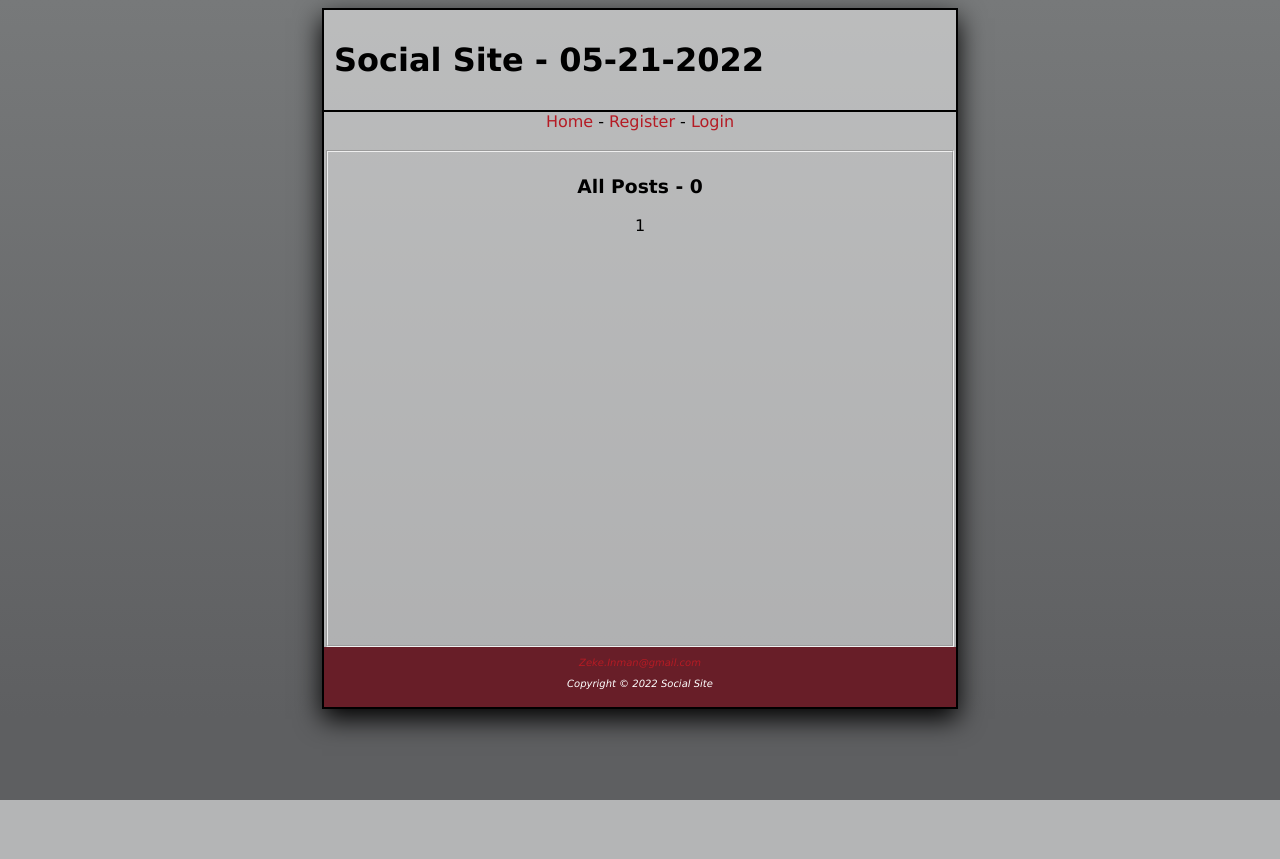
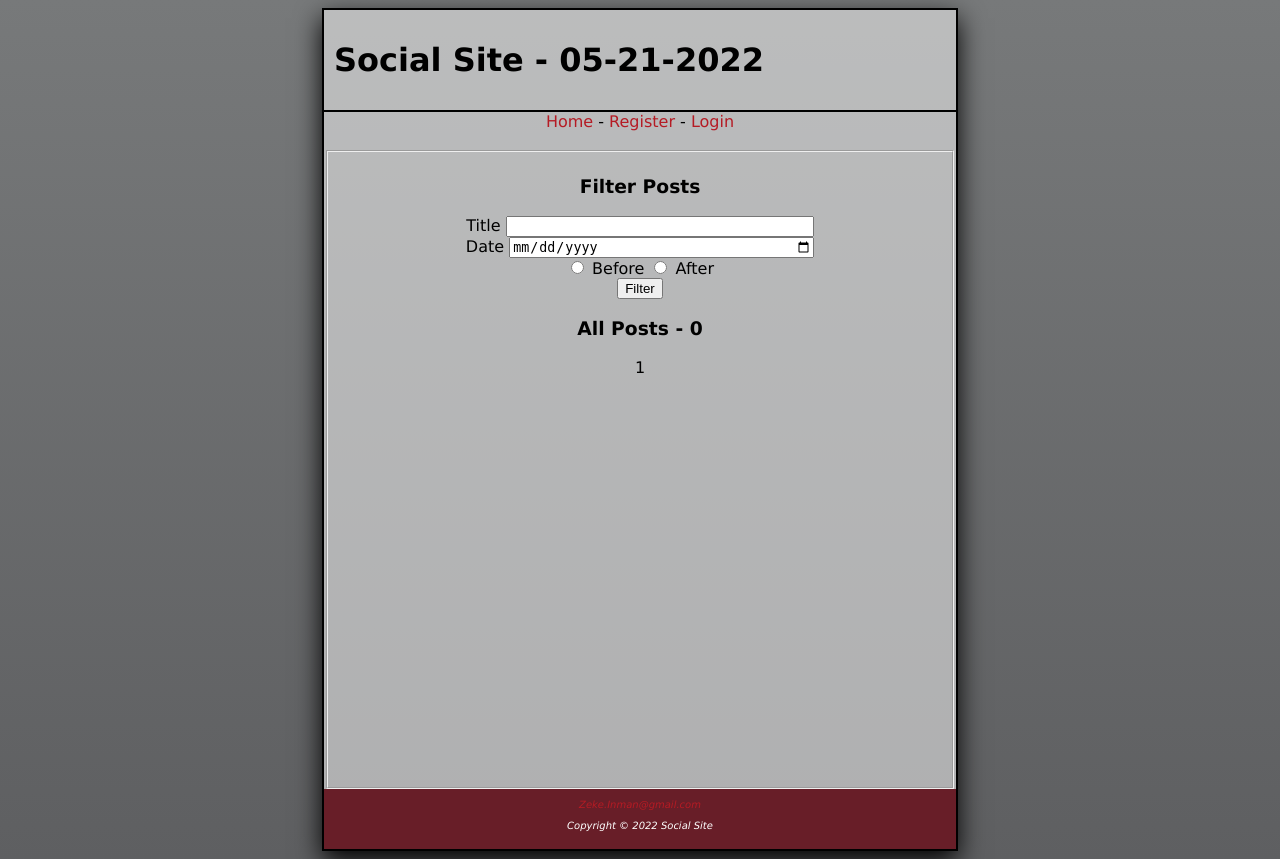
Before and after one commit to Zeke5399/SocialSite, a PHP site: page /register/ in a window 1280 px wide. Before the commit the page ends 800 px from the top, so only its background shows below. Run offline with PHP 8.4, Linux system fonts and the light colour scheme; tables that the repository leaves empty hold one stand-in row (values such as "Sample post"); some libraries are stand-ins or nearby versions.

Commit message:
Added Filters

```diff
--- a/db/postDB.php
+++ b/db/postDB.php
@@ -247,4 +247,98 @@
         return $resultCheck;
     }
 
+    public static function getPostsByFilter($title, $postDate, $beforeAfter) {
+        $method = null;
+        if ($beforeAfter == "before") {
+            $method = "<";
+        } elseif ($beforeAfter == "after") {
+            $method = ">";
+        }
+        $db = dbh::getDB();
+        $query = ('SELECT * FROM post');
+
+        if ($title != "" and $postDate != "") {
+            $query .= ' WHERE title LIKE :title AND postDate ' . $method . ' :postdate';
+            $title = "%" . $title . "%";
+        } elseif ($title != "") {
+            $query .= ' WHERE title LIKE :title';
+            $title = "%" . $title . "%";
+        } elseif ($postDate != "") {
+            $query .= ' WHERE postDate ' . $method . ' :postdate';
+        }
+
+        if ($beforeAfter == "after") {
+            $query .= ' ORDER BY postDate asc';
+        } else {
+            $query .= ' ORDER BY postDate desc';
+        }
+
+        $statement = $db->prepare($query);
+
+        if ($title != "") {
+            $statement->bindValue(':title', $title);
+        }
+        if ($postDate != "") {
+            $statement->bindValue(':postdate', $postDate);
+        }
+
+        try {
+            $statement->execute();
+        } catch (Exception $e) {
+            include('./errors/dbError.php');
+            exit();
+        }
+        $row = $statement->fetchAll();
+        $statement->closeCursor();
+        return $row;
+    }
+
+    public static function getPostsByFilterByPage($title, $postDate, $beforeAfter, $currentPage, $itemsPerPage) {
+        $fetchStart = ($currentPage - 1) * $itemsPerPage;
+        $method = null;
+        if ($beforeAfter == "before") {
+            $method = "<";
+        } elseif ($beforeAfter == "after") {
+            $method = ">";
+        }
+        $db = dbh::getDB();
+        $query = ('SELECT * FROM post');
+
+        if ($title != "" and $postDate != "") {
+            $query .= ' WHERE title LIKE :title AND postDate ' . $method . ' :postdate';
+            $title = "%" . $title . "%";
+        } elseif ($title != "") {
+            $query .= ' WHERE title LIKE :title';
+            $title = "%" . $title . "%";
+        } elseif ($postDate != "") {
+            $query .= ' WHERE postDate ' . $method . ' :postdate';
+        }
+
+        if ($beforeAfter == "after") {
+            $query .= ' ORDER BY postDate asc';
+        } else {
+            $query .= ' ORDER BY postDate desc';
+        }
+
+        $statement = $db->prepare($query);
+
+        if ($title != "") {
+            $statement->bindValue(':title', $title);
+        }
+        if ($postDate != "") {
+            $statement->bindValue(':postdate', $postDate);
+        }
+
+        try {
+            $statement->execute();
+        } catch (Exception $e) {
+            include('./errors/dbError.php');
+            exit();
+        }
+        $row = $statement->fetchAll();
+        $filteredRow = array_slice($row, $fetchStart, $itemsPerPage);
+        $statement->closeCursor();
+        return $filteredRow;
+    }
+
 }
--- a/index.php
+++ b/index.php
@@ -25,25 +25,7 @@
 switch ($action) {
 //this will be the default display page
     case 'welcome_page':
-        $posts = postDB::getAllPublicPosts();
-        $count = 0;
-        $itemsPerPage = 10;
-        $pageCount = 0;
-        $pages = 1;
-        $currentPage = filter_input(INPUT_GET, 'page');
-        if ($currentPage == null) {
-            $currentPage = 1;
-        }
-        //Determines how many pages are needed.
-        foreach ($posts as $post) {
-            $count += 1;
-            $pageCount += 1;
-            if ($pageCount >= $itemsPerPage) {
-                $pages += 1;
-                $pageCount = 0;
-            }
-        }
-        $filteredPosts = postDB::getAllPublicPostsByPage($currentPage, $itemsPerPage);
+        require ("./required/base-welcomepage-tabs.php");
         include('./view/welcome_page.php');
         break;
 
@@ -362,5 +344,42 @@
 
         include("./view/profileView.php");
         break;
+
+    case 'post-filter-action':
+        $filterMode = "yes";
+
+        $title = filter_input(INPUT_POST, 'title');
+        $postDate = filter_input(INPUT_POST, 'postdate');
+        $beforeAfter = filter_input(INPUT_POST, 'beforeafter');
+
+        $titleError = "";
+        $postdateError = "";
+        $beforeafterError = "";
+
+        require("./required/postfilterValidate.php");
+
+        $posts = postDB::getPostsByFilter($title, $postDate, $beforeAfter);
+
+        $count = 0;
+        $itemsPerPage = 10;
+        $pageCount = 0;
+        $pages = 1;
+        $currentPage = filter_input(INPUT_GET, 'page');
+        if ($currentPage == null) {
+            $currentPage = 1;
+        }
+        //Determines how many pages are needed.
+        foreach ($posts as $post) {
+            $count += 1;
+            $pageCount += 1;
+            if ($pageCount >= $itemsPerPage) {
+                $pages += 1;
+                $pageCount = 0;
+            }
+        }
+        $filteredPosts = postDB::getPostsByFilterByPage($title, $postDate, $beforeAfter, $currentPage, $itemsPerPage);
+
+        include("./view/welcome_page.php");
+        break;
 }
 ?>
--- /dev/null
+++ b/required/base-welcomepage-tabs.php
@@ -0,0 +1,21 @@
+<?php
+
+$posts = postDB::getAllPublicPosts();
+$count = 0;
+$itemsPerPage = 10;
+$pageCount = 0;
+$pages = 1;
+$currentPage = filter_input(INPUT_GET, 'page');
+if ($currentPage == null) {
+    $currentPage = 1;
+}
+//Determines how many pages are needed.
+foreach ($posts as $post) {
+    $count += 1;
+    $pageCount += 1;
+    if ($pageCount >= $itemsPerPage) {
+        $pages += 1;
+        $pageCount = 0;
+    }
+}
+$filteredPosts = postDB::getAllPublicPostsByPage($currentPage, $itemsPerPage);
--- a/style.css
+++ b/style.css
@@ -60,7 +60,7 @@
 
 .postform {display: inline-block;}
 
-input[type=text], input[type=password], input[type=email] {
+input[type=text], input[type=password], input[type=email], input[type=date] {
     width: 50%;
 }
 
--- /dev/null
+++ b/view/post_filter_form.php
@@ -0,0 +1,25 @@
+<form action="" method="POST">
+    <h3>Filter Posts</h3>
+    <input type="hidden" name="action" value="post-filter-action">
+
+    <label for="title">Title</label>
+    <input id="title" name="title" type="text" value="<?php if(isset($title)) { echo $title;} ?>">
+    <span id='redText'><?php if(isset($titleError) && $titleError != "") { echo "<br>". $titleError;} ?></span>
+    <br>
+
+    <label for="postdate">Date</label>
+    <input id="postdate" name="postdate" type="date" value="<?php if(isset($postDate)) { echo $postDate;} ?>">
+    <span id='redText'><?php if(isset($postdateError) && $postdateError != "") { echo "<br>". $postdateError;} ?></span>
+    <br>
+
+    <input type="radio" id="auto" name="beforeafter" value="before">
+    <label for="before">Before</label>
+    <input type="radio" id="manual" name="beforeafter" value="after">
+    <label for="after">After</label>
+    <span id='redText'><?php if(isset($beforeafterError) && $beforeafterError != "") { echo "<br>". $beforeafterError;} ?></span>
+    <br>
+
+    <button id="submitButton" name="filterSubmit" type="submit">Filter</button>
+    <br>
+
+</form>
--- a/view/welcome_page.php
+++ b/view/welcome_page.php
@@ -3,6 +3,8 @@
 <main>
     <br>
     <fieldset>
+        <?php include './view/post_filter_form.php'; ?>
+
         <h3>All Posts<?php
             if (isset($count)) {
                 echo " - " . $count;
@@ -10,11 +12,15 @@
             ?></h3>
 
         <?php
-        for ($page = 1; $page <= $pages; $page++) {
-            if ($page == $currentPage) {
-                echo "<a id='currentPage' href='./index.php?action=welcome_page&page=" . $page . "'> $page </a>";
-            } else {
-                echo "<a href='./index.php?action=welcome_page&page=" . $page . "'> $page </a>";
+        if (isset($filterMode)) {
+
+        } else {
+            for ($page = 1; $page <= $pages; $page++) {
+                if ($page == $currentPage) {
+                    echo "<a id='currentPage' href='./index.php?action=welcome_page&page=" . $page . "'> $page </a>";
+                } else {
+                    echo "<a href='./index.php?action=welcome_page&page=" . $page . "'> $page </a>";
+                }
             }
         }
         ?>
```
Also changed, not shown: required/postfilterValidate.php (added, +16 -0 lines).
